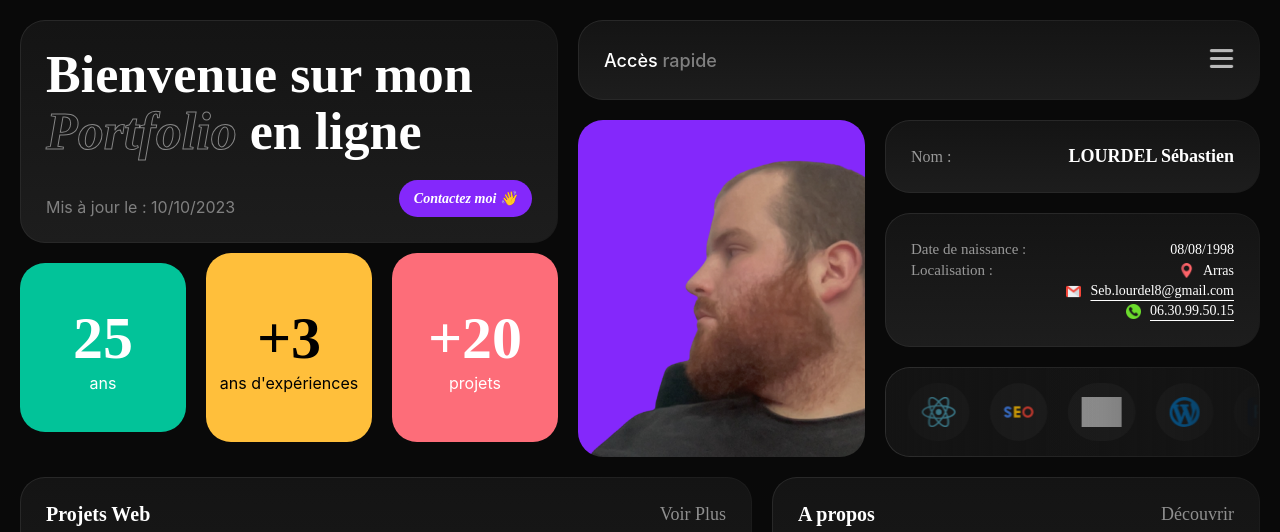
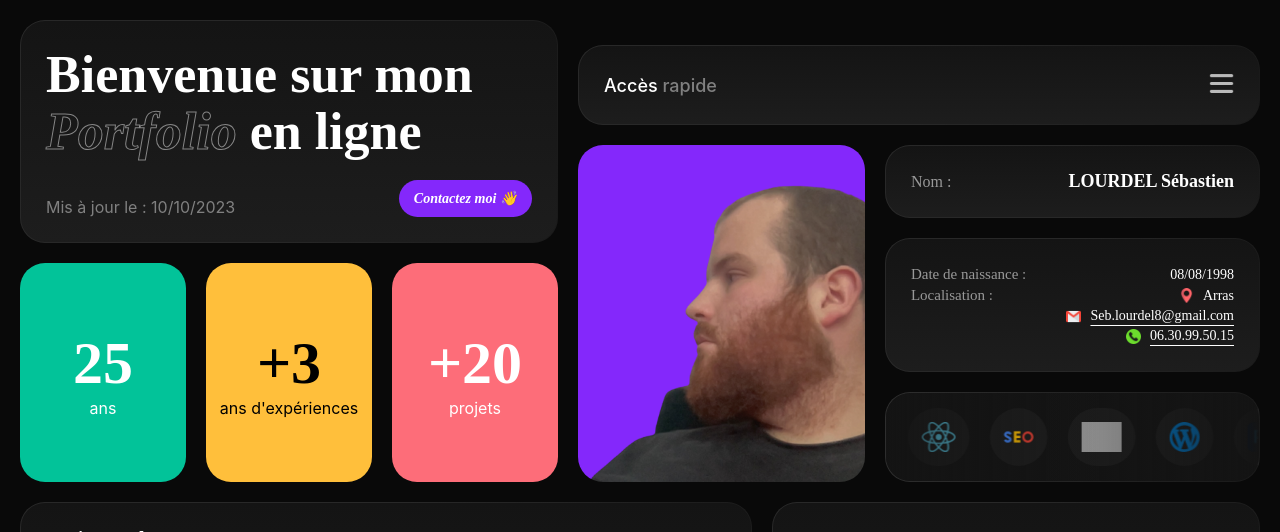
Before and after one commit to SLOURDEL08/CV, a React (Create React App) app: page /#/portfolio in a window 1280 px wide. Shown: the top 532 px of the page. Built offline with nearby package versions, Linux system fonts and the light colour scheme; grey boxes are pictures that could not be loaded.

Commit message:
responsive

```diff
--- a/src/App.css
+++ b/src/App.css
@@ -1820,7 +1820,7 @@ border: 1px solid transparent;
 .numberscolors div:nth-child(2) {
   background-color: #FFBF3B;
   flex-grow: 1; /* Pour occuper tout l'espace vertical disponible */
-height: 100%;
+  height: calc(100% - 20px);
   margin-top: 20px;
   display: flex;
   justify-content: center;
@@ -1832,7 +1832,7 @@ height: 100%;
 .numberscolors div:nth-child(3) {
   background-color: #FD6D79;
   flex-grow: 1; /* Pour occuper tout l'espace vertical disponible */
-  height: 100%;
+  height: calc(100% - 20px);
   margin-top: 20px;
   display: flex;
   justify-content: center;
--- a/src/mediaqueries.css
+++ b/src/mediaqueries.css
@@ -38,7 +38,7 @@ display: block;  }
     padding: 0px 0px;
   }
 
-  .numberscolors{
-    margin-bottom: 25px;
+  .contain-navmenu{
+    margin-top: 25px;
   }
 }
```
